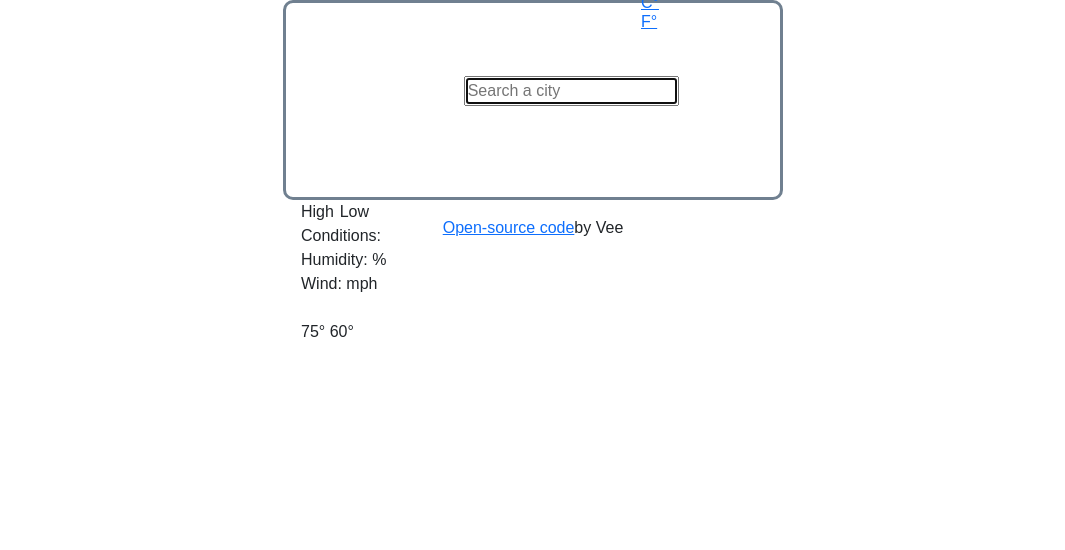
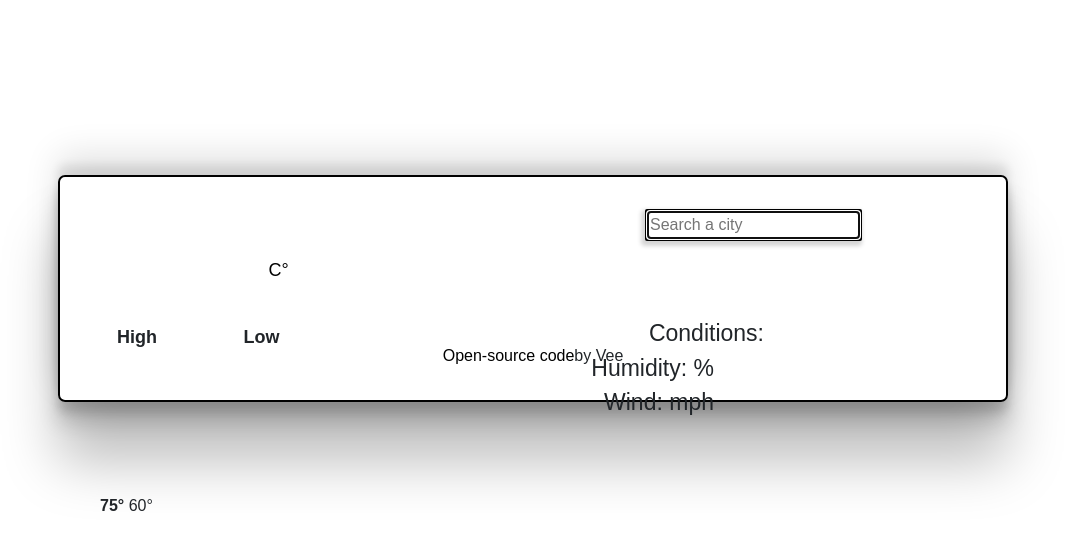
Before and after one commit to vee-debug/WeatherProject, a website built with Parcel: page index.html in a window 1280 px wide. Shown: the whole page, without its empty margins (107-1172 px from the left). Built offline with nearby package versions, Linux system fonts and the light colour scheme; files whose address does not match are found by name.

Commit message:
Update styles.css

```diff
--- a/styles.css
+++ b/styles.css
@@ -1,55 +1,206 @@
-.temperature {
-  font-size: 40px;
-  padding-right: 300px;
-  color: #333333;
+body {
+  font-family: "Oxygen", sans-serif;
 }
 
-.container {
-  border: solid 3px slategray;
-  height: 200px;
-  width: 500px;
-  border-radius: 10px;
-  padding: 15px;
-}
-form {
-  text-align: center;
-  margin: 0 auto;
-  display: block;
-  padding-bottom: 30px;
-  padding-top: 10px;
+h1 {
+  font-size: 120px;
+  margin-top: -25px;
+  margin-bottom: -15px;
 }
 
-body {
-  font-family: arial, sans-serif;
+h3 {
+  font-size: 30px;
+  margin-left: -20px;
 }
-.current-city {
-  list-style: none;
-  display: block;
-  width: 550px;
-  text-align: left;
-  color: #555555;
-  margin: 0;
-}
-li {
-  list-style: none;
-  line-height: 1;
-  height: 19px;
-}
-#temperature {
-  color: darkslategray;
-  font-size: 40px;
+
+h6 {
+  margin-left: -19px;
+  margin-bottom: 25px;
 }
 
 ul {
-  margin: 0 0 10px;
-  padding: 0;
+  list-style: none;
 }
-.humidwind {
-  padding-left: 280px;
-  margin-top: -70px;
+
+button {
+  border: none;
+  background-color: transparent;
+  font-size: 22px;
+  margin-top: -4px;
 }
+
+button:hover {
+  cursor: pointer;
+}
+
+a {
+  text-decoration: none;
+  color: black;
+  transition: 0s;
+}
+
+a:hover {
+  cursor: pointer;
+  color: black;
+}
+
+p {
+  margin-top: -190px;
+  margin-left: 245px;
+}
+
+.dawn {
+  background-size: 1450px;
+  background-image: url("../media/dawn.jpg");
+  background-position: center;
+  background-repeat: no-repeat;
+}
+
+.sunrise {
+  background-size: 1450px;
+  background-image: url("../media/sunrise.jpg");
+  background-position: center;
+  background-repeat: no-repeat;
+}
+
+.afternoon {
+  background-size: 1500px;
+  background-image: url("../media/afternoon.jpg");
+  background-position: center;
+  background-repeat: no-repeat;
+}
+
+.sunset {
+  background-size: 1450px;
+  background-image: url("../media/sunset.jpg");
+  background-position: center;
+  background-repeat: no-repeat;
+}
+
+.night {
+  background-size: 1800px;
+  background-image: url("../media/night.jpg");
+  background-position: center;
+  background-repeat: no-repeat;
+}
+
+.page {
+  display: block;
+  margin: 175px auto 200px;
+  max-width: 950px;
+  border: solid 2px black;
+  padding: 2em;
+  background-color: transparent;
+  box-shadow: rgba(0, 0, 0, 0.25) 0px 60px 55px,
+    rgba(0, 0, 0, 0.12) 0px -20px 35px, rgba(0, 0, 0, 0.12) 0px 10px 10px,
+    rgba(0, 0, 0, 0.17) 0px 20px 20px, rgba(0, 0, 0, 0.09) 0px -10px 10px;
+  border-radius: 7px;
+}
+
 .units {
   position: relative;
-  top: -23px;
-  padding-left: 40px;
+  left: 60px;
+  top: 48px;
+  font-size: 18px;
 }
+
+.celsius {
+  margin-bottom: 7px;
+  margin-left: -1px;
+}
+
+.fahrenheit {
+  margin-top: -3px;
+}
+
+.active {
+  color: white;
+}
+
+.max-min-label {
+  font-size: 18px;
+  font-weight: 700;
+  margin-bottom: 5px;
+}
+
+.high-temp {
+  margin-left: 13px;
+}
+
+.low-temp {
+  margin-left: 55px;
+}
+
+.weather-conditions {
+  text-align: right;
+  margin-top: -40px;
+  margin-left: 50px;
+  font-size: 23px;
+  margin-bottom: 50px;
+}
+
+.conditions {
+  margin-left: 50px;
+}
+
+.wind-conditions {
+  margin-left: 0;
+}
+
+.forecast-day {
+  margin-left: 6px;
+  font-size: 20px;
+  font-weight: 700;
+}
+
+.forecast-temperatures {
+  margin-left: -4px;
+}
+
+.forecast-weather-max {
+  opacity: 80;
+  font-weight: bold;
+}
+
+.github-link {
+  color: blue;
+}
+
+.github-link:hover {
+  color: blue;
+}
+
+#conditions {
+  text-transform: capitalize;
+}
+
+#search-input {
+  border: solid 3px black;
+  margin-left: 100px;
+  box-shadow: -2px 3px 4px 2px rgba(0, 0, 0, 0.17);
+  border-radius: 2px;
+}
+
+#search-button {
+  margin-left: 10px;
+}
+
+#current-button {
+  margin-left: 8px;
+}
+
+#temp-max {
+  margin-left: 23px;
+}
+
+#temp-min {
+  margin-left: 54px;
+}
+
+#forecast {
+  margin-left: 150px;
+}
+
+#icon {
+  margin-left: -3px;
+}
```
